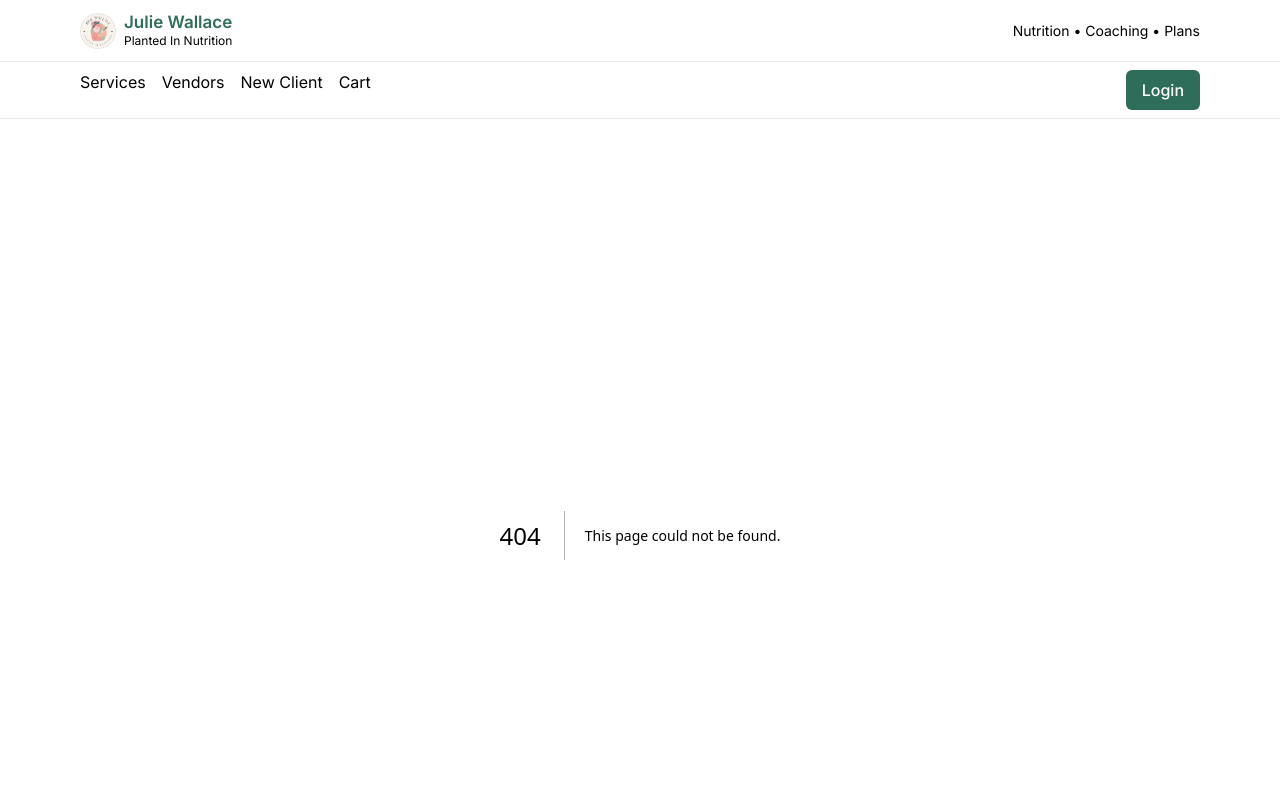
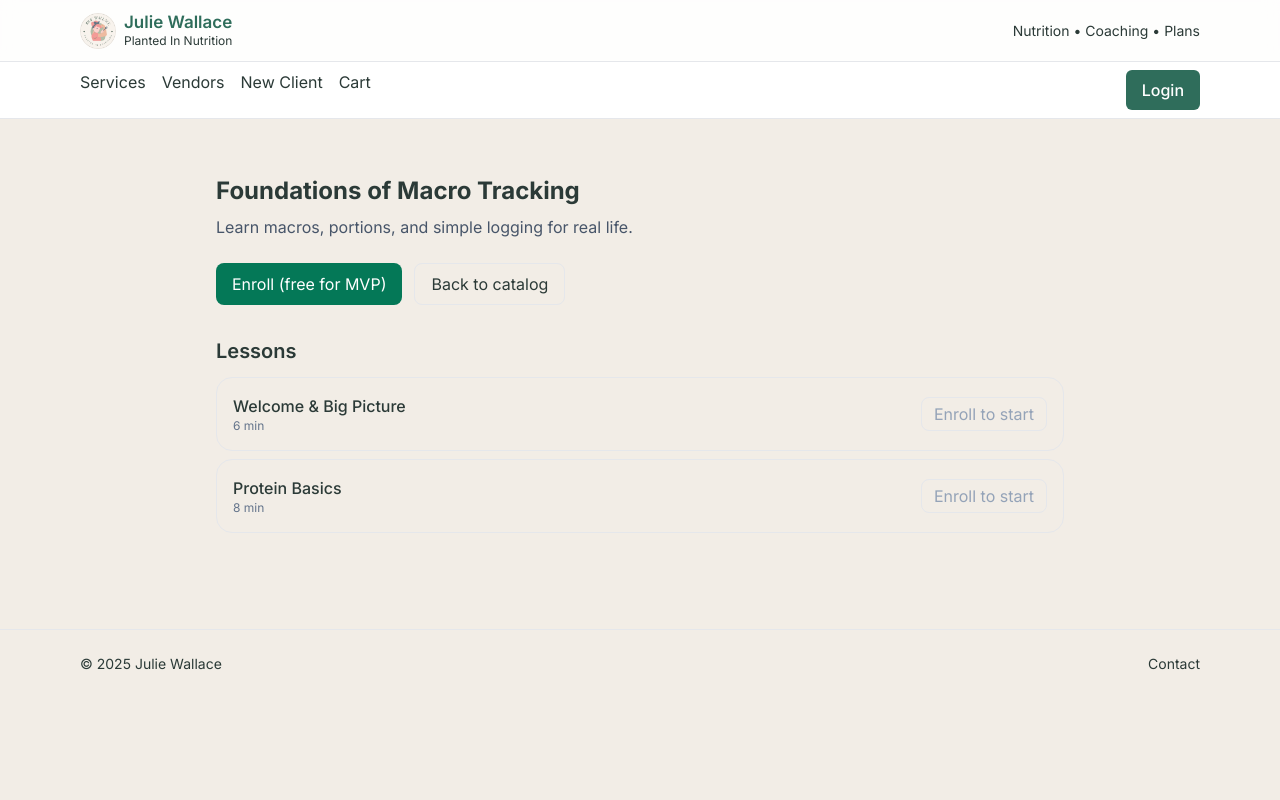
Before and after one commit to mr601s/nutritionist-marketplace-crm, a Next.js app: page /courses/foundations-of-macro-tracking in a window 1280 px wide. Before the commit this address had no page. Shown: the top 800 px of the page. Built offline with nearby package versions, Linux system fonts and the light colour scheme.

Commit message:
feat(courses): catalog, detail, lesson routes + data (console-created)

```diff
--- /dev/null
+++ b/app/courses/[slug]/page.tsx
@@ -0,0 +1,47 @@
+"use client";
+import { getCourse, enroll, isEnrolled } from "@/lib/courses";
+import Link from "next/link";
+import { useEffect, useState } from "react";
+
+export default function CourseDetail({ params }: { params: { slug: string } }) {
+  const course = getCourse(params.slug);
+  const [enrolled, setEnrolled] = useState(false);
+  useEffect(()=>{ setEnrolled(isEnrolled(params.slug)); },[params.slug]);
+
+  if (!course) return <main className="max-w-4xl mx-auto px-6 py-10"><p>Course not found.</p></main>;
+
+  const lessons = (course.lessons||[]).sort((a,b)=>(a.order??0)-(b.order??0));
+
+  return (
+    <main className="max-w-4xl mx-auto px-6 py-10">
+      <h1 className="text-2xl font-bold">{course.title}</h1>
+      <p className="text-slate-600 mt-2">{course.summary}</p>
+
+      <div className="mt-6 flex gap-3">
+        {!enrolled ? (
+          <button onClick={()=>{ enroll(course.slug); setEnrolled(true); }}
+                  className="px-4 py-2 rounded-lg bg-emerald-700 text-white hover:bg-emerald-800">
+            Enroll (free for MVP)
+          </button>
+        ) : <span className="px-3 py-1 rounded-lg bg-emerald-50 text-emerald-800 text-sm">Enrolled</span>}
+        <Link href="/courses" className="px-4 py-2 rounded-lg border hover:bg-slate-50">Back to catalog</Link>
+      </div>
+
+      <h2 className="text-xl font-semibold mt-8 mb-3">Lessons</h2>
+      <ul className="space-y-2">
+        {lessons.map(l=>(
+          <li key={l.slug} className="flex items-center justify-between rounded-xl border p-4">
+            <div>
+              <div className="font-medium">{l.title}</div>
+              {l.durationMin ? <div className="text-xs text-slate-500">{l.durationMin} min</div> : null}
+            </div>
+            <div>
+              {enrolled ? <Link href={`/courses/${course.slug}/${l.slug}`} className="px-3 py-1 rounded-lg bg-emerald-700 text-white hover:bg-emerald-800">Start</Link>
+                         : <button disabled className="px-3 py-1 rounded-lg border text-slate-400">Enroll to start</button>}
+            </div>
+          </li>
+        ))}
+      </ul>
+    </main>
+  );
+}
--- /dev/null
+++ b/app/courses/page.tsx
@@ -0,0 +1,17 @@
+import { getCourses } from "@/lib/courses";
+import CourseCard from "@/components/CourseCard";
+
+export const metadata = { title: "Courses" };
+
+export default function CoursesPage() {
+  const courses = getCourses();
+  return (
+    <main className="max-w-6xl mx-auto px-6 py-10">
+      <h1 className="text-2xl font-bold mb-2">Courses</h1>
+      <p className="text-slate-600 mb-8">Self-paced lessons your clients can start today.</p>
+      <div className="grid gap-6 grid-cols-1 sm:grid-cols-2 lg:grid-cols-3">
+        {courses.map(c => <CourseCard key={c.slug} course={c} />)}
+      </div>
+    </main>
+  );
+}
--- /dev/null
+++ b/components/CourseCard.tsx
@@ -0,0 +1,22 @@
+"use client";
+import Link from "next/link";
+import { Course } from "@/lib/courses";
+
+export default function CourseCard({ course }: { course: Course }) {
+  return (
+    <div className="rounded-2xl shadow-sm border bg-white p-5 flex flex-col">
+      {course.coverUrl && (
+        // eslint-disable-next-line @next/next/no-img-element
+        <img src={course.coverUrl} alt={course.title} className="rounded-xl mb-4 w-full h-40 object-cover" />
+      )}
+      <h3 className="text-lg font-semibold">{course.title}</h3>
+      <p className="text-sm text-slate-600 mt-1">{course.summary}</p>
+      <div className="mt-4 flex items-center justify-between">
+        <span className="text-xs uppercase tracking-wide text-slate-500">{course.level}</span>
+        <Link href={`/courses/${course.slug}`} className="inline-flex items-center rounded-lg px-4 py-2 bg-emerald-700 text-white hover:bg-emerald-800">
+          View
+        </Link>
+      </div>
+    </div>
+  );
+}
--- /dev/null
+++ b/components/LessonNav.tsx
@@ -0,0 +1,14 @@
+"use client";
+import Link from "next/link";
+import { Course } from "@/lib/courses";
+
+export default function LessonNav({ course, idx }: { course: Course; idx: number }) {
+  const prev = course.lessons[idx-1];
+  const next = course.lessons[idx+1];
+  return (
+    <div className="mt-8 flex items-center justify-between">
+      {prev ? <Link href={`/courses/${course.slug}/${prev.slug}`} className="px-4 py-2 rounded-lg border hover:bg-slate-50">← {prev.title}</Link> : <span/>}
+      {next ? <Link href={`/courses/${course.slug}/${next.slug}`} className="px-4 py-2 rounded-lg bg-emerald-700 text-white hover:bg-emerald-800">{next.title} →</Link> : <span/>}
+    </div>
+  );
+}
--- /dev/null
+++ b/data/courses.json
@@ -0,0 +1,30 @@
+[
+  {
+    "slug": "foundations-of-macro-tracking",
+    "title": "Foundations of Macro Tracking",
+    "summary": "Learn macros, portions, and simple logging for real life.",
+    "level": "beginner",
+    "coverUrl": "/images/courses/macros.jpg",
+    "isPublished": true,
+    "lessons": [
+      {
+        "slug": "intro",
+        "title": "Welcome & Big Picture",
+        "videoUrl": "https://www.youtube.com/embed/dQw4w9WgXcQ",
+        "content": "### What you’ll learn\n- Why macros matter\n- Proteins, fats, carbs\n- How to track without obsession",
+        "durationMin": 6,
+        "order": 1,
+        "isPublished": true
+      },
+      {
+        "slug": "protein-basics",
+        "title": "Protein Basics",
+        "videoUrl": "https://www.youtube.com/embed/5qap5aO4i9A",
+        "content": "### Targets\nA simple rule of thumb is 0.7–1.0g per lb of goal bodyweight. Pair with fiber.",
+        "durationMin": 8,
+        "order": 2,
+        "isPublished": true
+      }
+    ]
+  }
+]
--- /dev/null
+++ b/lib/courses.ts
@@ -0,0 +1,21 @@
+import data from "@/data/courses.json";
+
+export type Lesson = { slug:string; title:string; videoUrl?:string; content?:string; durationMin?:number; order?:number; isPublished?:boolean; };
+export type Course = { slug:string; title:string; summary:string; level:string; coverUrl?:string; isPublished?:boolean; lessons:Lesson[]; };
+
+const courses = (data as Course[]).filter(c => c.isPublished !== false);
+
+export function getCourses(): Course[] {
+  return courses.slice().sort((a,b)=>a.title.localeCompare(b.title));
+}
+export function getCourse(slug:string): Course | undefined {
+  return courses.find(c=>c.slug===slug);
+}
+export function getLesson(courseSlug:string, lessonSlug:string) {
+  const course = getCourse(courseSlug); if(!course) return;
+  const lessons = (course.lessons||[]).filter(l=>l.isPublished!==false).sort((a,b)=>(a.order??0)-(b.order??0));
+  const idx = lessons.findIndex(l=>l.slug===lessonSlug); if(idx===-1) return;
+  return { course:{...course,lessons}, lesson:lessons[idx], idx };
+}
+export function isEnrolled(courseSlug:string){ if(typeof window==='undefined') return true; return localStorage.getItem(`enroll:${courseSlug}`)==='true'; }
+export function enroll(courseSlug:string){ if(typeof window==='undefined') return; localStorage.setItem(`enroll:${courseSlug}`,'true'); }
```
Also changed, not shown: app/courses/[slug]/[lesson]/page.tsx (line endings or trailing spaces), public/images/courses/macros.jpg (added).
